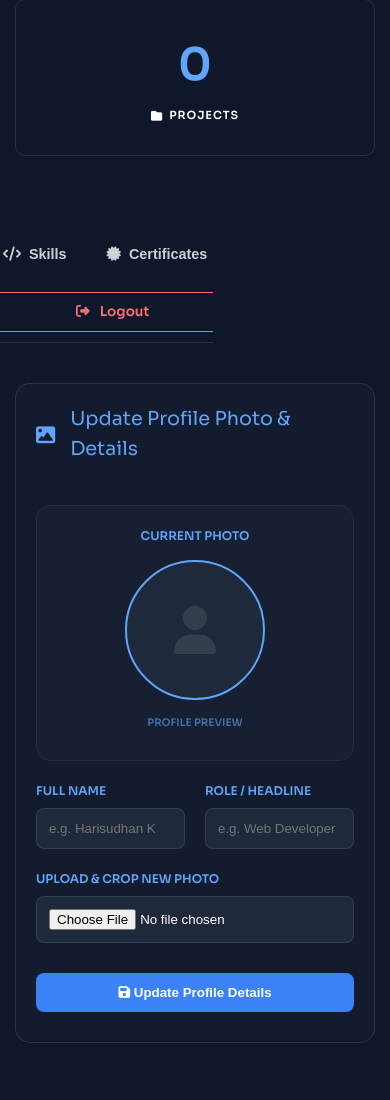
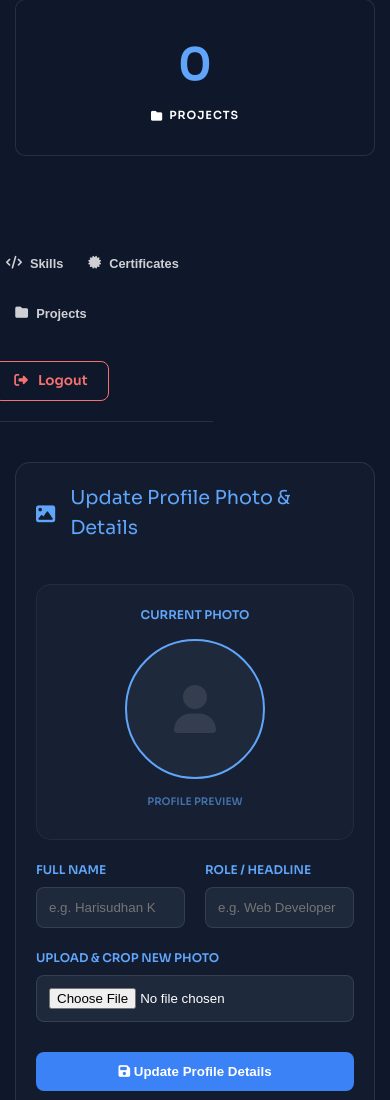
Before and after one commit to Harisudhan0407/portfolio, a Flask app: page /admin/dashboard in a window 390 px wide. Shown: the part 544-1644 px from the top of the page. Run offline with Flask 3, Linux system fonts and the light colour scheme; the visitor is signed in with stand-in values (Sample User, id 1); data that the repository does not hold is empty; some libraries are stand-ins or nearby versions.

Commit message:
Fix: Mobile alignment, text overflow, and large image upload payload

```diff
--- a/static/css/style.css
+++ b/static/css/style.css
@@ -309,14 +309,22 @@ body.light-mode .theme-btn {
     .stat-card { width: 100% !important; max-width: none !important; min-width: 0 !important; }
 
     .tabs-nav {
-        grid-template-columns: 1fr !important;
-        padding: 10px !important;
+        display: flex !important;
+        flex-direction: column !important;
+        padding: 20px 10px !important;
+        gap: 20px !important;
+        align-items: center !important;
+        text-align: center !important;
+    }
+    .tabs-nav > div {
+        width: 100% !important;
+        display: flex !important;
+        justify-content: center !important;
         gap: 15px !important;
-        overflow-x: auto;
-        justify-content: flex-start !important;
+        flex-wrap: wrap !important;
     }
-    .tabs-nav > div { justify-content: center !important; }
-    .tabs-nav .btn-logout { width: 100%; justify-content: center; }
+    .tabs-nav .tab-btn { font-size: 0.8rem !important; padding: 10px 5px !important; }
+    .tabs-nav .btn-logout { width: auto !important; margin: 10px auto 0 !important; }
 
     .input-group { grid-template-columns: 1fr !important; gap: 15px !important; }
     .form-section { padding: 20px !important; }
--- a/templates/admin/dashboard.html
+++ b/templates/admin/dashboard.html
@@ -134,7 +134,7 @@
 
                             <div>
                                 <label class="label">Upload & Crop New Photo</label>
-                                <input type="file" id="profile-upload" name="photo" class="input-field" accept="image/*">
+                                <input type="file" id="profile-upload" class="input-field" accept="image/*">
                                 <input type="hidden" id="cropped-image-data" name="cropped_image">
                             </div>
 
@@ -683,7 +683,7 @@
                 height: 500
             });
 
-            croppedInput.value = canvas.toDataURL('image/jpeg', 0.9);
+            croppedInput.value = canvas.toDataURL('image/jpeg', 0.6);
             alert('Crop applied! You can now click "Save Profile" to update.');
 
             closeModal('cropModal');
```
Also changed, not shown: templates/contact.html (+4 -4 lines).
